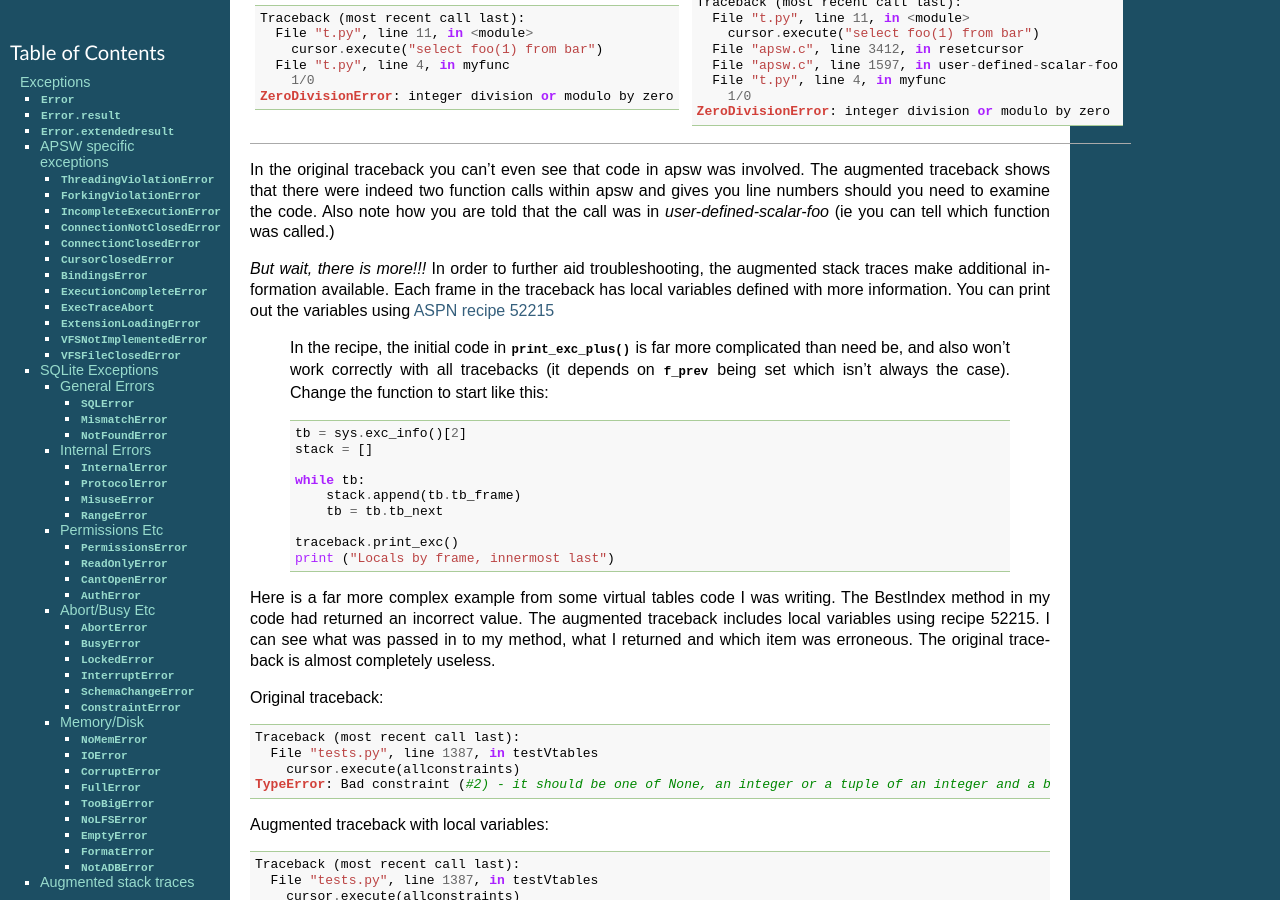
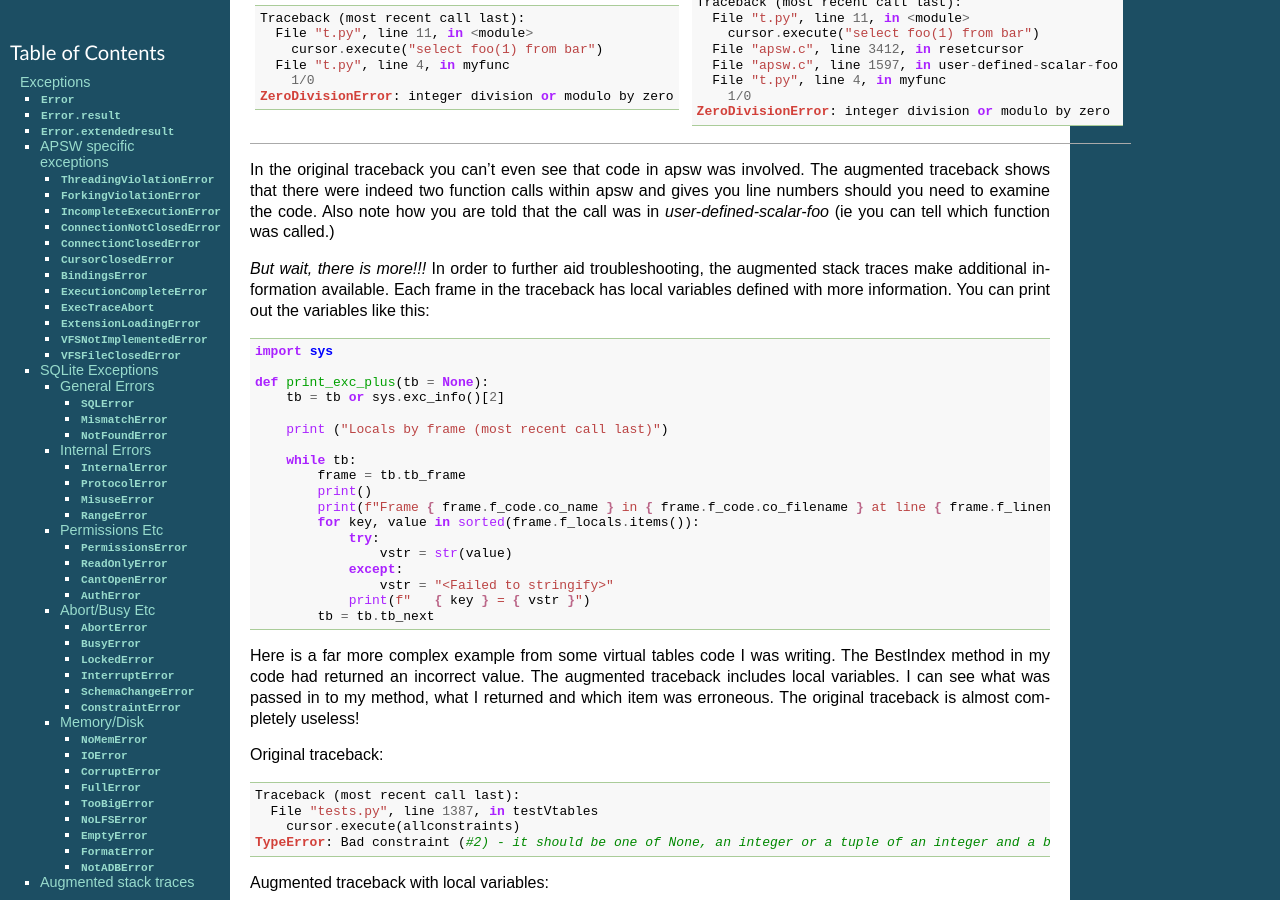
Before and after one commit to rogerbinns/apsw, a Sphinx documentation site: the page built from doc/exceptions.rst, in a window 1280 px wide and 900 px high, scrolled down 4353 px. Built offline with Sphinx 7.4.7, drawn with Linux system fonts in a browser that asks for light colours; pages that are not in the unit, such as notebooks, are missing from menus; the version number is read from the project's files by our own code.

Commit message:
Update getting augmented traceback code

```diff
--- a/doc/exceptions.rst
+++ b/doc/exceptions.rst
@@ -325,30 +325,34 @@ to examine the code. Also note how you are told that the call was in
 *But wait, there is more!!!* In order to further aid troubleshooting,
 the augmented stack traces make additional information available. Each
 frame in the traceback has local variables defined with more
-information. You can print out the variables using `ASPN recipe 52215 <http://aspn.activestate.com/ASPN/Cookbook/Python/Recipe/52215>`_
+information. You can print out the variables like this::
 
-  In the recipe, the initial code in :func:`print_exc_plus` is far
-  more complicated than need be, and also won't work correctly with
-  all tracebacks (it depends on :attr:`f_prev` being set which isn't always
-  the case). Change the function to start like this::
+    import sys
 
-    tb = sys.exc_info()[2]
-    stack = []
+    def print_exc_plus(tb = None):
+        tb = tb or sys.exc_info()[2]
 
-    while tb:
-        stack.append(tb.tb_frame)
-        tb = tb.tb_next
+        print ("Locals by frame (most recent call last)")
 
-    traceback.print_exc()
-    print ("Locals by frame, innermost last")
+        while tb:
+            frame = tb.tb_frame
+            print()
+            print(f"Frame { frame.f_code.co_name } in { frame.f_code.co_filename } at line { frame.f_lineno}")
+            for key, value in sorted(frame.f_locals.items()):
+                try:
+                    vstr = str(value)
+                except:
+                    vstr = "<Failed to stringify>"
+                print(f"   { key } = { vstr }")
+            tb = tb.tb_next
 
 
 Here is a far more complex example from some :ref:`virtual tables
 <Virtualtables>` code I was writing. The BestIndex method in my code
 had returned an incorrect value. The augmented traceback includes
-local variables using recipe 52215. I can see what was passed in to my
-method, what I returned and which item was erroneous. The original
-traceback is almost completely useless.
+local variables. I can see what was passed in to my method, what I
+returned and which item was erroneous. The original traceback is
+almost completely useless!
 
 Original traceback::
 
```
